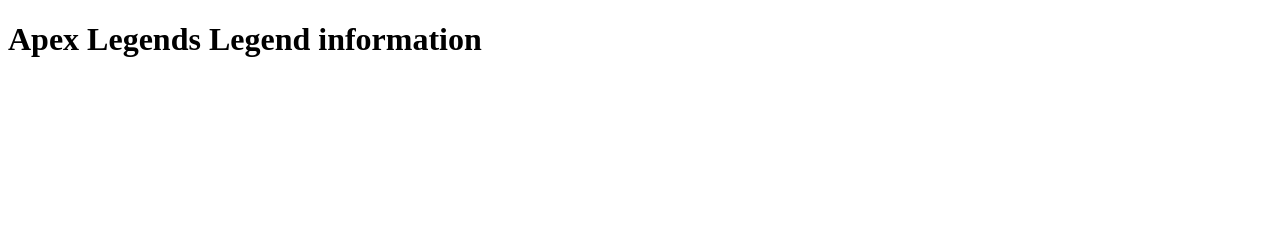
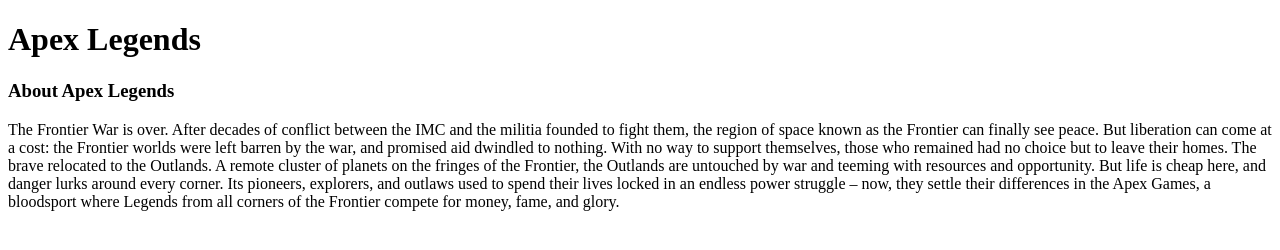
Before and after one commit to Daan036/Intake-opdracht, a plain HTML site: page Index.html in a window 1280 px wide. Drawn offline with Linux system fonts and the light colour scheme.

Commit message:
Update Index.html

```diff
--- a/Index.html
+++ b/Index.html
@@ -3,10 +3,15 @@
 <Head>
     <meta charset="utf-8">
     <meta name="viewport" content="width=device-width, initial-scale=1">
-    <title>Apex Legends Legend Information</title>
-</Head>
+    <title>Apex Legends information</title>
+</head>
 <body>
-<h1>Apex Legends Legend information</h1>
+<h1>Apex Legends</h1>
+<h3>About Apex Legends</h3>
+<P>The Frontier War is over. After decades of conflict between the IMC and the militia founded to fight them, the region of space known as the Frontier can finally see peace.
 
+    But liberation can come at a cost: the Frontier worlds were left barren by the war, and promised aid dwindled to nothing. With no way to support themselves, those who remained had no choice but to leave their homes. The brave relocated to the Outlands.
+
+    A remote cluster of planets on the fringes of the Frontier, the Outlands are untouched by war and teeming with resources and opportunity. But life is cheap here, and danger lurks around every corner. Its pioneers, explorers, and outlaws used to spend their lives locked in an endless power struggle – now, they settle their differences in the Apex Games, a bloodsport where Legends from all corners of the Frontier compete for money, fame, and glory. </P>
 </body>
-</Html>
+</html>
```
